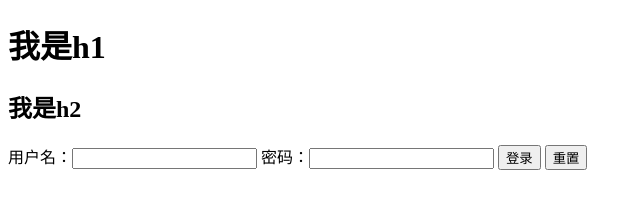
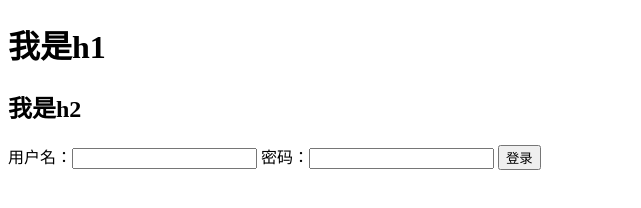
Before and after one commit to wangzhunnan/testgit, a plain HTML site: page index.html in a window 1280 px wide. Shown: the whole page, without its empty margins (0-641 px from the left). Drawn offline with Linux system fonts and the light colour scheme.

Commit message:
这是最新版本

```diff
--- a/index.html
+++ b/index.html
@@ -14,7 +14,8 @@
         用户名：<input type="text">
         密码：<input type="text">
         <button type="submit">登录</button>
-        <button type="reset">重置</button>
     </div>
+
+
 </body>
 </html>
```
